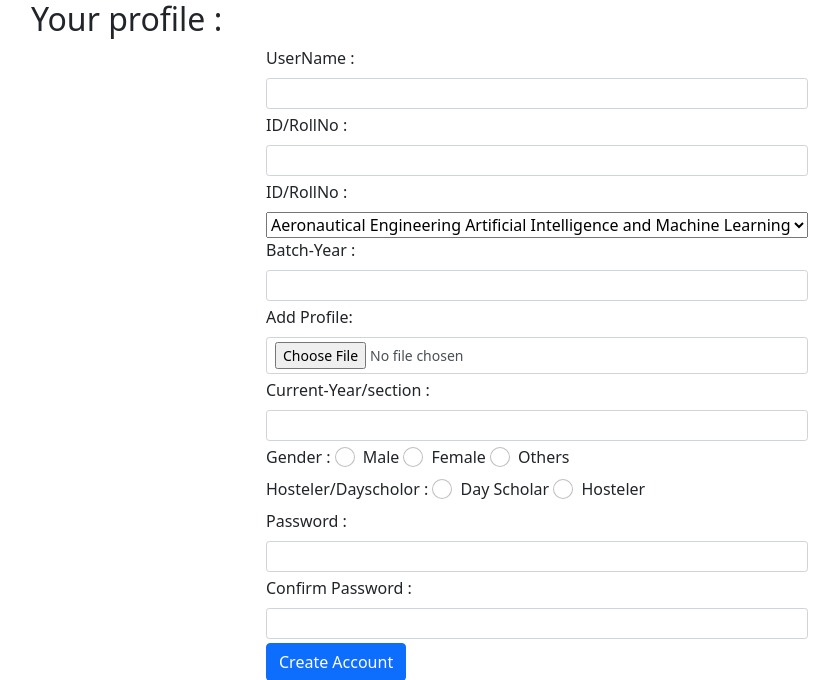
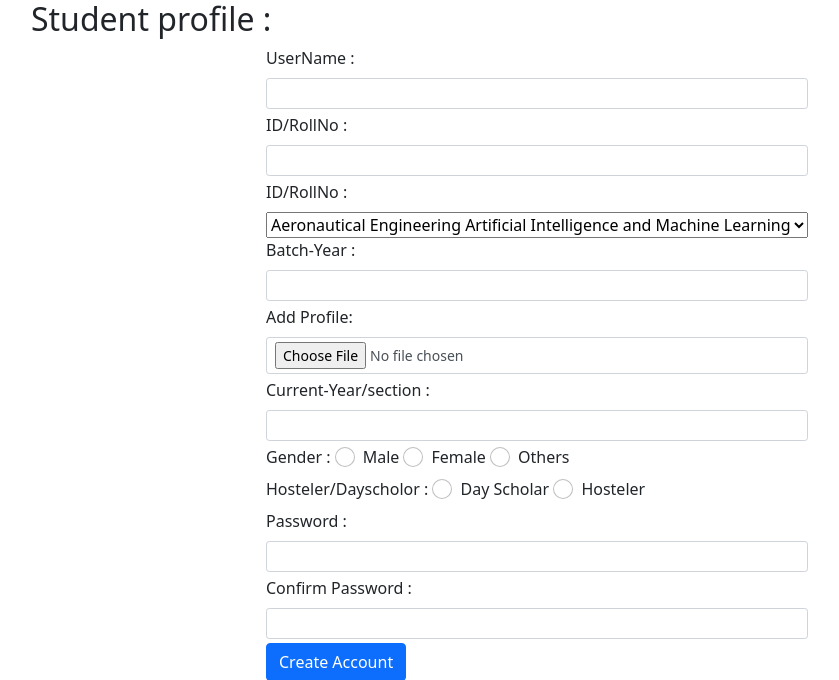
Before and after one commit to sanjay0001/Connection_Web_App, a Flask app: template login_page/templates/student_login.html in a window 1280 px wide. Shown: the top 680 px of the page, without its empty margins (103-942 px from the left). Run offline with Flask 2, Linux system fonts and the light colour scheme; the template is opened without the code that fills it, so the values that code supplies are empty; some libraries are stand-ins or nearby versions.

Commit message:
Update student_login.html

```diff
--- a/login_page/templates/student_login.html
+++ b/login_page/templates/student_login.html
@@ -18,7 +18,7 @@
 <body>
 
     <div class="container">
-        <h2 class="ml-5">Your profile : </h2>
+        <h2 class="ml-5">Student profile : </h2>
         <div class="row">
             <div class="col-md-6 offset-md-3">
                 <form action="" method="post" class="validated" novalidate>
```
